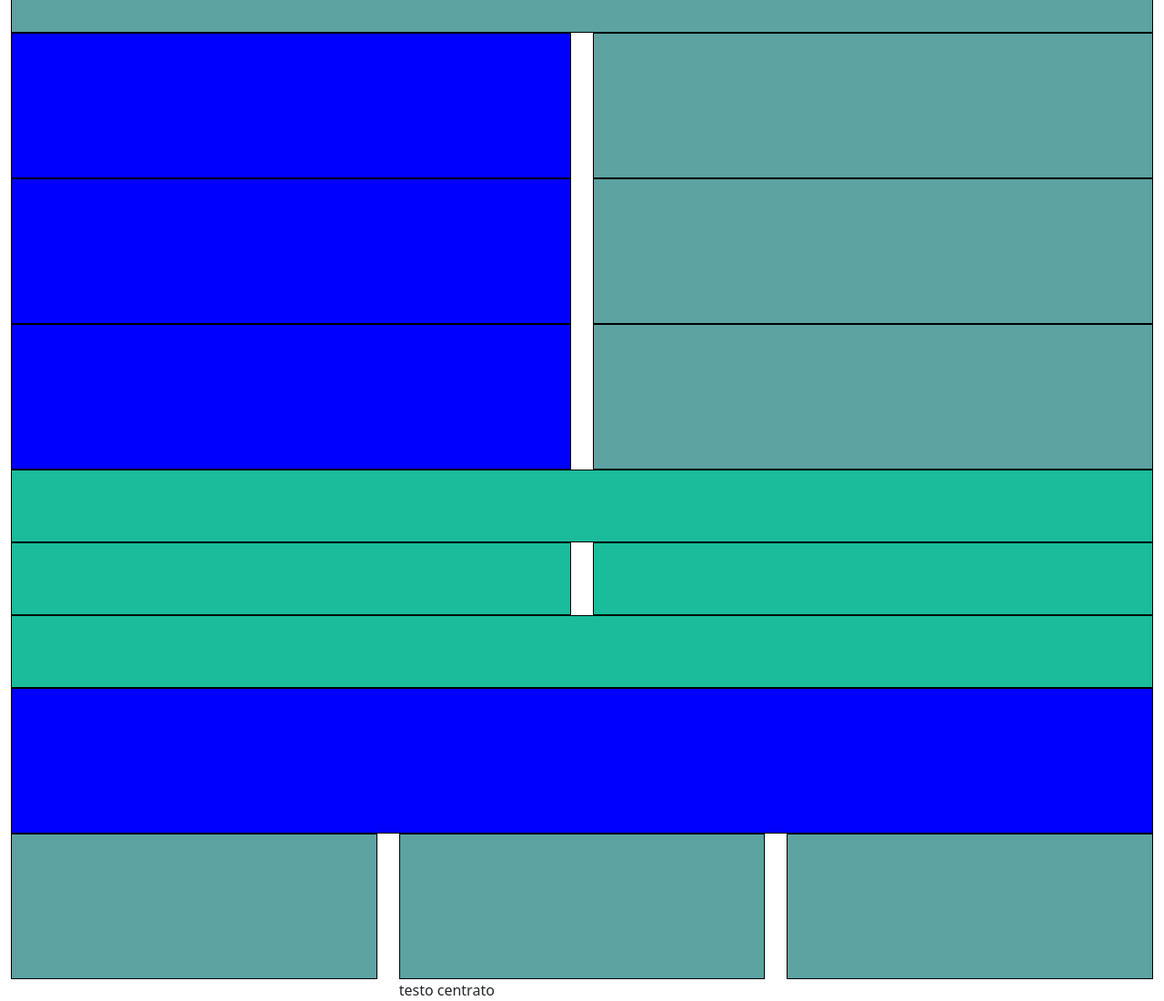
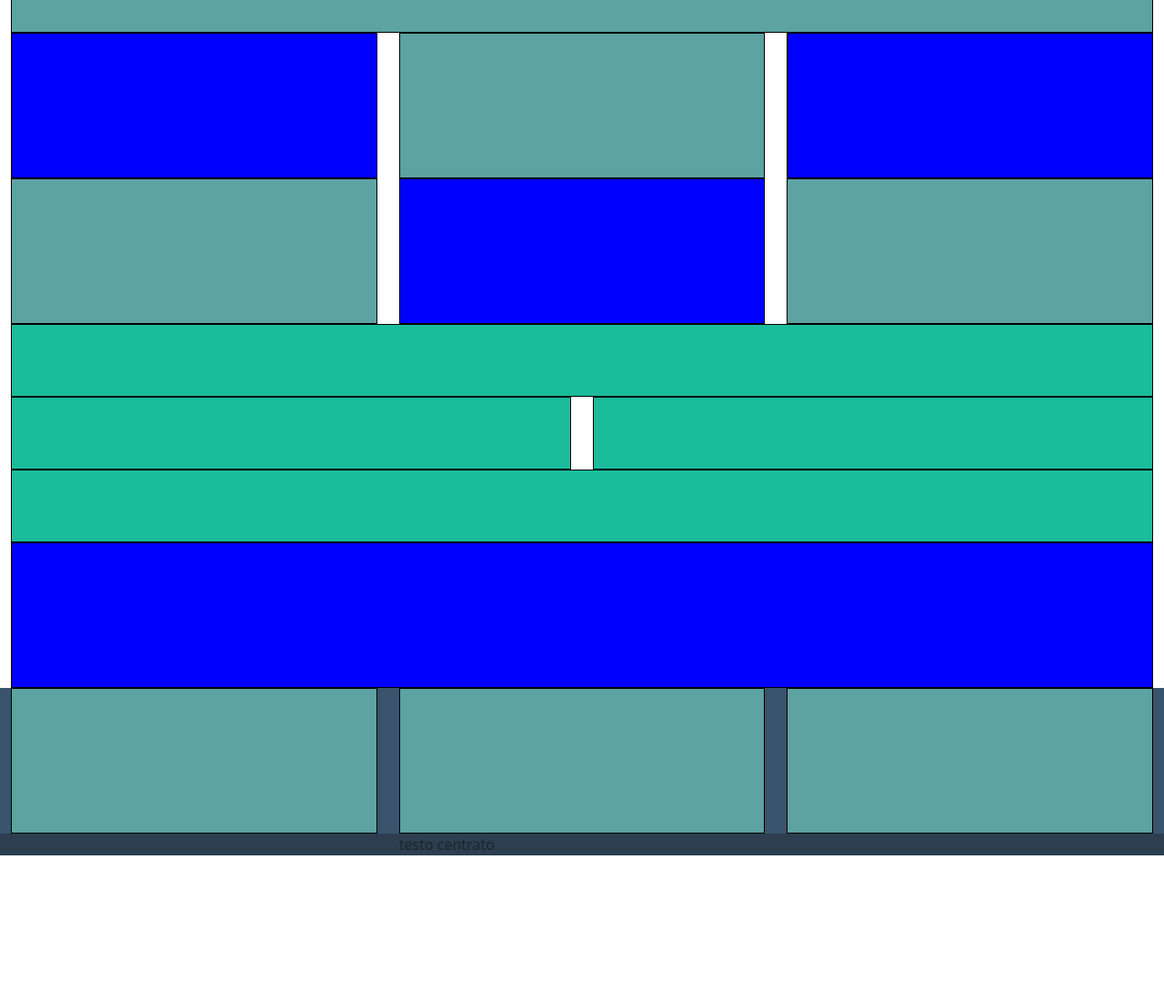
Before and after one commit to ThomasAnselmetto/html-css-bootstrap-freelancer, a plain HTML site: page index.html in a window 1280 px wide. Shown: the part 174-1274 px from the top of the page at 91% size. After the commit the page ends 1114 px from the top, so only its background shows below. Drawn offline with nearby package versions, Linux system fonts and the light colour scheme.

Commit message:
ancora piu` confuso

```diff
--- a/css/style.css
+++ b/css/style.css
@@ -47,3 +47,12 @@ a {
     height: 5rem;
     border: 1px solid black;
 }
+
+.scuro {
+    background-color: #3A546D;
+}
+
+
+.more-scuro {
+    background-color: #2C3E50;
+}
--- a/index.html
+++ b/index.html
@@ -43,27 +43,27 @@
                 <div class="box light-blue"></div>
             </div>
 
-            <div class="col-12 col-md-6">
+            <div class="col-12 col-md-6 col-lg-4">
                 <div class="box blue"></div>
             </div>
 
-            <div class="col-12 col-md-6">
+            <div class="col-12 col-md-6 col-lg-4">
                 <div class="box light-blue"></div>
             </div>
 
-            <div class="col-12 col-md-6">
+            <div class="col-12 col-md-6 col-lg-4">
                 <div class="box blue"></div>
             </div>
 
-            <div class="col-12 col-md-6">
+            <div class="col-12 col-md-6 col-lg-4">
                 <div class="box light-blue"></div>
             </div>
 
-            <div class="col-12 col-md-6">
+            <div class="col-12 col-md-6 col-lg-4">
                 <div class="box blue"></div>
             </div>
 
-            <div class="col-12 col-md-6">
+            <div class="col-12 col-md-6 col-lg-4">
                 <div class="box light-blue"></div>
             </div>
 
@@ -99,7 +99,7 @@
 
 
 
-        <div class="row">
+        <div class="row scuro ">
             <div class="col-12 col-md-4">
                 <div class="box light-blue"></div>
             </div>
@@ -111,7 +111,7 @@
             </div>
         </div>
 
-        <div class="row justify-content-between">
+        <div class="row justify-content-between more-scuro">
             <div class="col"></div>
             <div class="col">testo centrato</div>
             <div class="col"></div>
```
